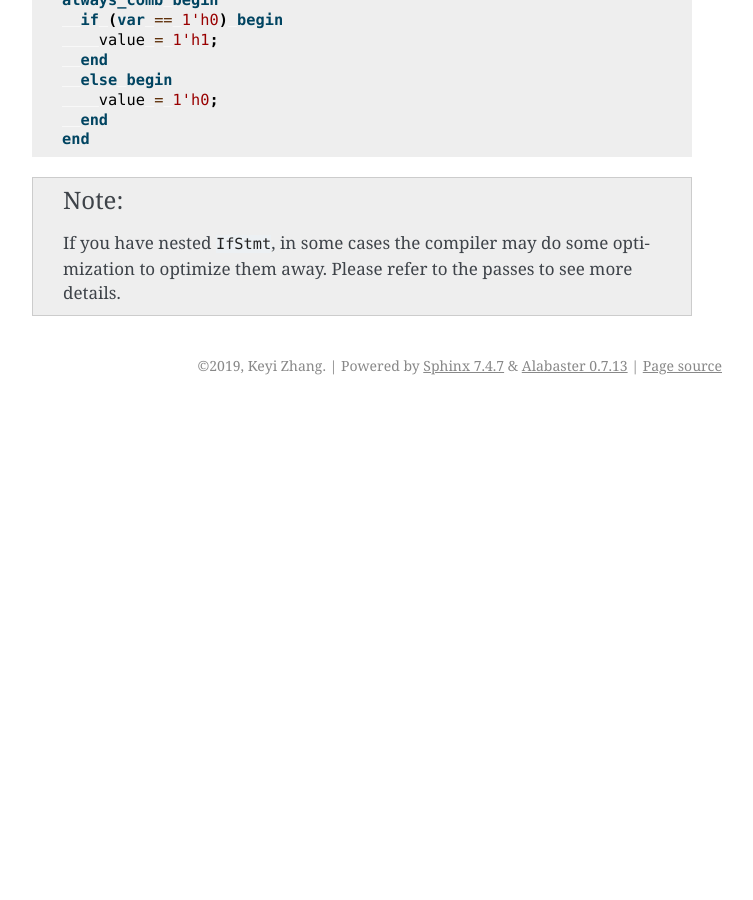
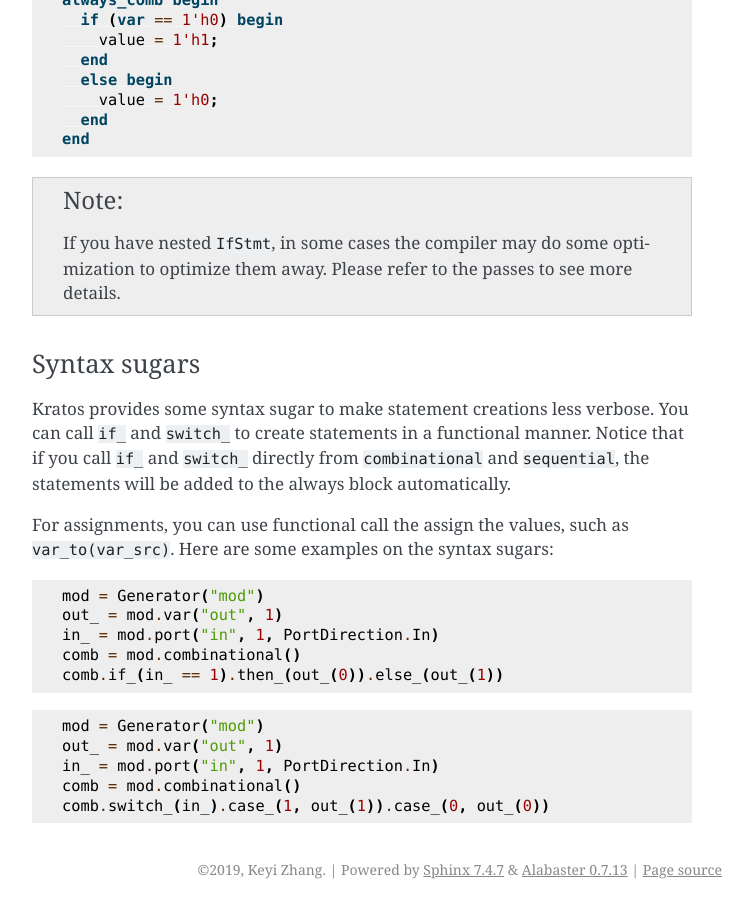
Before and after one commit to Kuree/kratos, a Sphinx documentation site: the page built from docs/advanced/statements.rst, in a window 1280 px wide and 900 px high, scrolled down 4966 px. Shown: the whole window, without its empty margins (388-1141 px from the left). Built offline with Sphinx 7.4.7, drawn with Linux system fonts in a browser that asks for light colours; before the commit the page ends 5371 px from its top, so only the background shows below that; some of the changed text lies outside the part shown.

Commit message:
update the docs

```diff
--- a/docs/advanced/statements.rst
+++ b/docs/advanced/statements.rst
@@ -260,3 +260,31 @@ Here is the generated verilog:
     If you have nested ``IfStmt``, in some cases the compiler may do some
     optimization to optimize them away. Please refer to the passes to
     see more details.
+
+Syntax sugars
+-------------
+
+Kratos provides some syntax sugar to make statement creations less verbose.
+You can call ``if_`` and ``switch_`` to create statements in a functional
+manner. Notice that if you call ``if_`` and ``switch_`` directly from
+``combinational`` and ``sequential``, the statements will be added to the
+always block automatically.
+
+For assignments, you can use functional call the assign the values, such as
+``var_to(var_src)``. Here are some examples on the syntax sugars:
+
+.. code-block:: Python
+
+    mod = Generator("mod")
+    out_ = mod.var("out", 1)
+    in_ = mod.port("in", 1, PortDirection.In)
+    comb = mod.combinational()
+    comb.if_(in_ == 1).then_(out_(0)).else_(out_(1))
+
+.. code-block:: Python
+
+    mod = Generator("mod")
+    out_ = mod.var("out", 1)
+    in_ = mod.port("in", 1, PortDirection.In)
+    comb = mod.combinational()
+    comb.switch_(in_).case_(1, out_(1)).case_(0, out_(0))
--- a/docs/index.rst
+++ b/docs/index.rst
@@ -20,6 +20,7 @@ Kratos: a hardware design language written in C++/Python
    advanced/struct
    advanced/attributes
    advanced/statements.rst
+   advanced/fsm.rst
 
 .. toctree::
    :maxdepth: 2
```
Also changed, not shown: other parts of docs/advanced/statements.rst (+9 -9 lines), docs/advanced/fsm.rst (added, +74 -0 lines).
